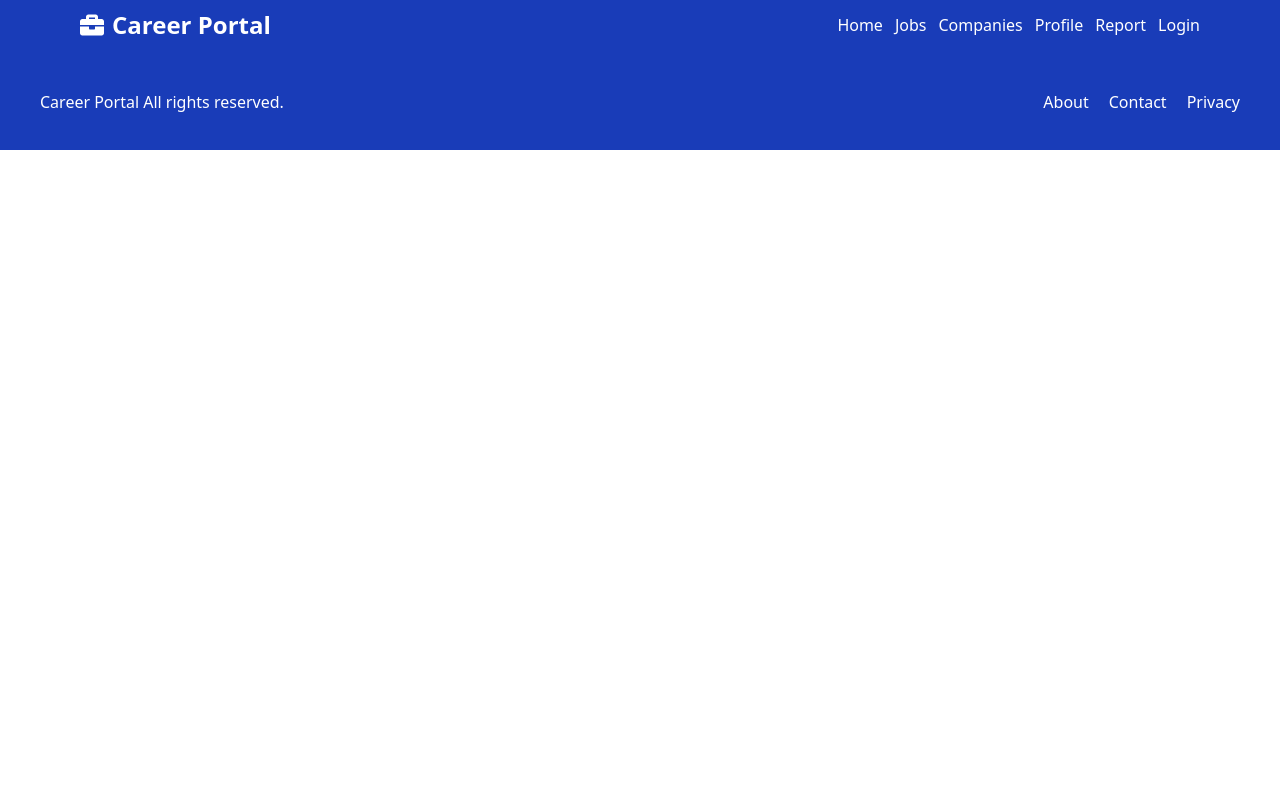
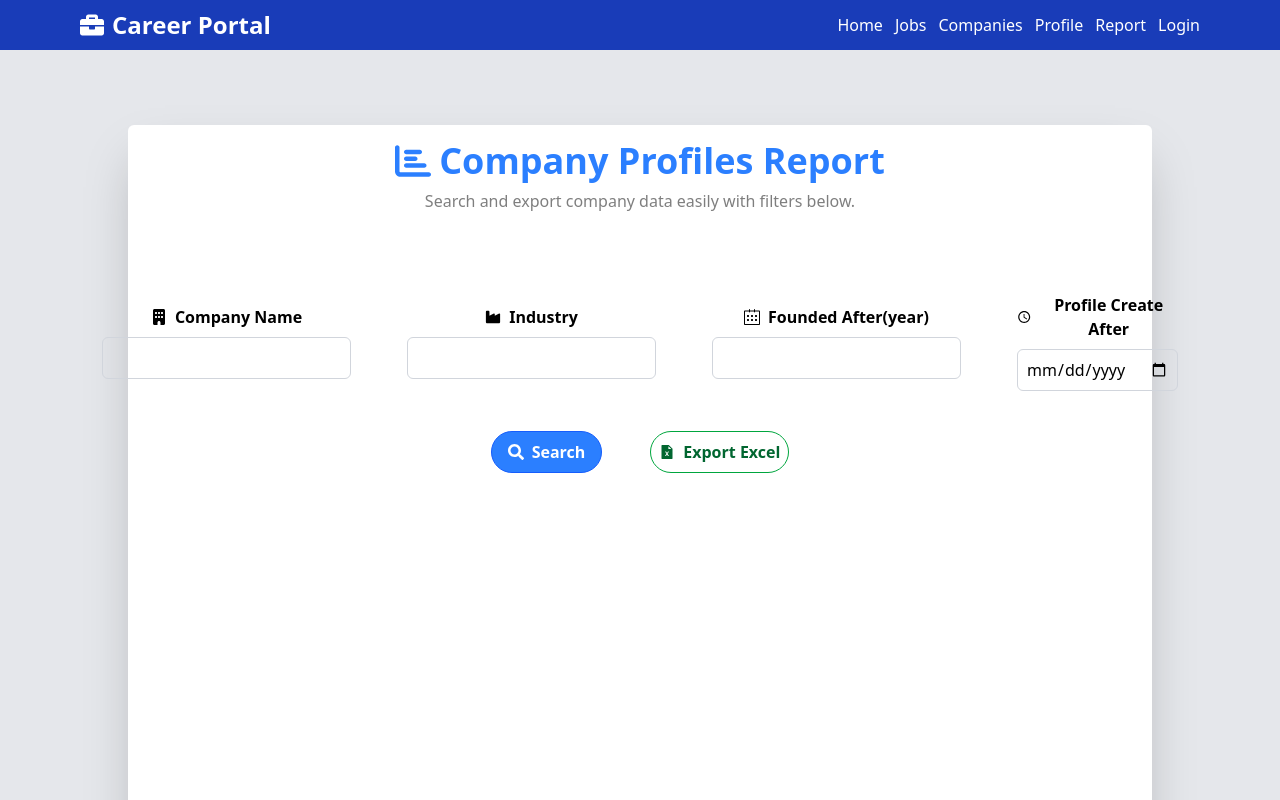
Before and after one commit to Nishant7898/Career-Portal, a React (Vite) app: page /companies in a window 1280 px wide. Shown: the top 800 px of the page. Built offline with nearby package versions, Linux system fonts and the light colour scheme.

Commit message:
first commit

```diff
--- a/src/App.jsx
+++ b/src/App.jsx
@@ -10,6 +10,7 @@ import Jobsection from './components/Jobsection';
 import Jobsubmit from './components/Jobsubmit';
 import RegisterAsCompany from './components/RegisterAsCompany';
 import Footer from './components/Footer';
+import CompanySection from './components/CompanySection';
 
 const App = () => {
   return (
@@ -25,6 +26,7 @@ const App = () => {
         <Route path='/jobs'element={<Jobsection/>}/>
         <Route path='/submit' element={<Jobsubmit/>}/>
         <Route path='/ascompany' element={<RegisterAsCompany/>}/>
+        <Route path='/companies' element={<CompanySection/>}/>
       </Routes>
       <Footer/>
       </BrowserRouter>
--- /dev/null
+++ b/src/components/CompanySection.jsx
@@ -0,0 +1,77 @@
+import React from "react";
+import { FaChartBar } from "react-icons/fa6";
+import { FaBuilding } from "react-icons/fa6";
+import { FaIndustry } from "react-icons/fa6";
+import { SlCalender } from "react-icons/sl";
+import { AiFillFileExcel } from "react-icons/ai";
+import { MdOutlineWatchLater } from "react-icons/md";
+import { FaSearch } from "react-icons/fa";
+
+const CompanySection = () => {
+  return (
+    <div className="h-screen w-screen items-center justify-center flex bg-gray-200">
+      <div className="h-full mt-[150px]  flex pt-4 text-center rounded-md   flex-col items-center  w-[80vw] shadow-2xl p-2 bg-white">
+        <h2 className="text-4xl flex gap-2 text-center items-center font-bold text-blue-500">
+          <FaChartBar /> Company Profiles Report
+        </h2>
+        <p className="mt-2   opacity-50">
+          Search and export company data easily with filters below.
+        </p>
+        <div className="flex  items-center space-x-14  mt-20">
+          <div className="flex flex-col items-center gap-2 text-center justify-center  ">
+            <p className="font-semibold flex items-center gap-2">
+              <FaBuilding />
+              Company Name
+            </p>
+            <input
+              type="text"
+              className="border p-2 border-gray-300 rounded-md"
+            />
+          </div>
+          <div className="flex flex-col items-center gap-2 text-center justify-center">
+            <p className="font-semibold flex items-center gap-2">
+              <FaIndustry />
+              Industry
+            </p>
+            <input
+              type="text"
+              className="border p-2 border-gray-300 rounded-md"
+            />
+          </div>
+          <div className="flex flex-col items-center gap-2 text-center justify-center">
+            <p className="font-semibold flex items-center gap-2">
+              <SlCalender />
+              Founded After(year)
+            </p>
+            <input
+              type="text"
+              className="border p-2 border-gray-300 rounded-md"
+            />
+          </div>
+          <div className="flex flex-col items-center gap-2 text-center justify-center">
+            <p className="font-semibold flex items-center gap-2">
+              <MdOutlineWatchLater />
+              Profile Create After
+            </p>
+            <input
+              type="date"
+              placeholder="dd-mm-yyyy"
+              className="border border-gray-300 p-2 rounded-md"
+            />
+          </div>
+        </div>
+        <div className="mt-10 items-center space-x-12 flex ">
+          <button className="border px-4 flex items-center font-semibold gap-2 hover:bg-blue-600 cursor-pointer border-blue-600 rounded-4xl bg-blue-500 p-2 text-white">
+        <FaSearch />  Search
+          </button>
+          <button className="border text-green-800 hover:text-white hover:bg-green-800 cursor-pointer flex items-center gap-2 font-semibold p-2 rounded-4xl border-green-600">
+            <AiFillFileExcel />
+            Export Excel
+          </button>
+        </div>
+      </div>
+    </div>
+  );
+};
+
+export default CompanySection;
--- a/src/components/Navbar.jsx
+++ b/src/components/Navbar.jsx
@@ -14,7 +14,7 @@ const navigate=useNavigate()
         <div className="flex gap-3">
           <button>Home</button>
           <button className="focus:active:text-yellow-500  cursor-pointer hover:text-yellow-400" onClick={()=>navigate("/jobs")}>Jobs</button>
-          <button>Companies</button>
+          <button onClick={()=>navigate("/companies")}>Companies</button>
           <button>Profile</button>
           <button>Report</button>
           <button className="cursor-pointer hover:text-yellow-500 focus:active:text-yellow-500" onClick={()=>navigate("/login")}>Login</button>
--- a/src/components/RegisterAsCompany.jsx
+++ b/src/components/RegisterAsCompany.jsx
@@ -107,7 +107,7 @@ const RegisterAsCompany = () => {
               Register
             </button>
           </div>
-         <p className="mt-4 pb-10">Already Have An Acount?<span onClick={()=>navigate("/login")} className="text-blue-600 cursor-pointer font-semibold ml-2 text-center" href="">Login Here</span> </p>
+         <p className="mt-6 pb-10">Already Have An Acount?<span onClick={()=>navigate("/login")} className="text-blue-600 cursor-pointer font-semibold ml-2 text-center" href="">Login Here</span> </p>
         </div>
       </div>
     );
```
